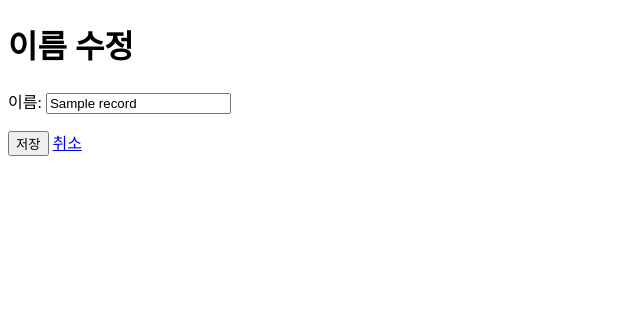
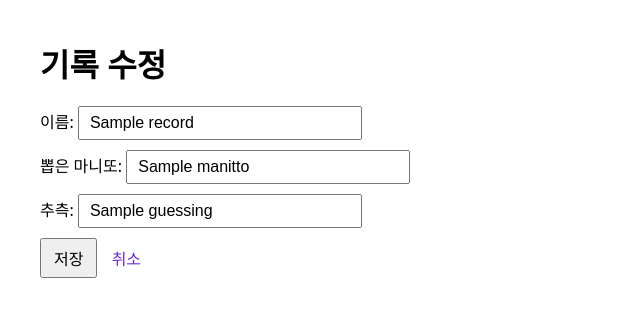
Before and after one commit to i89624356-web/secret-friend_info, a Flask app: template templates/edit.html in a window 1280 px wide. Shown: the top 317 px of the page, without its empty margins (0-640 px from the left). Run offline with Flask 3, Linux system fonts and the light colour scheme; the template is opened without the code that fills it: most values are stand-ins (such as "Sample title", 1, 10 or a date in 2020).

Commit message:
add modify function

```diff
--- a/app.py
+++ b/app.py
@@ -134,18 +134,26 @@ def admin():
 def edit(idx):
     records = load_data()
 
-    # 인덱스 범위 체크
+    # 인덱스 체크
     if idx < 0 or idx >= len(records):
         abort(404)
 
     record = records[idx]
 
     if request.method == "POST":
-        new_name = request.form.get("name", "").strip()
+        new_name = (request.form.get("name") or "").strip()
+        new_manitto = (request.form.get("manitto") or "").strip()
+        new_guessing = (request.form.get("guessing") or "").strip()
+
+        # 이름은 비어 있지 않을 때만 반영
         if new_name:
             record["name"] = new_name
-            save_all(records)
-        # 수정 후 /admin으로 이동
+
+        # 마니또 / 추측은 그대로 저장
+        record["manitto"] = new_manitto
+        record["guessing"] = new_guessing
+
+        save_all(records)
         return redirect(url_for("admin"))
 
     # GET: 수정 폼
--- a/templates/edit.html
+++ b/templates/edit.html
@@ -3,18 +3,60 @@
 
 <head>
     <meta charset="utf-8">
-    <title>이름 수정</title>
+    <title>기록 수정</title>
+    <style>
+        body {
+            font-family: system-ui, -apple-system, BlinkMacSystemFont, "Segoe UI", sans-serif;
+            margin: 40px;
+        }
+
+        h1 {
+            margin-bottom: 20px;
+        }
+
+        label {
+            display: block;
+            margin-bottom: 10px;
+        }
+
+        input[type="text"] {
+            padding: 6px 10px;
+            font-size: 1rem;
+            width: 260px;
+        }
+
+        button {
+            padding: 6px 12px;
+            font-size: 1rem;
+            cursor: pointer;
+        }
+
+        a {
+            margin-left: 10px;
+            text-decoration: none;
+            color: #6c2bd9;
+        }
+    </style>
 </head>
 
 <body>
-    <h1>이름 수정</h1>
+    <h1>기록 수정</h1>
 
     <form method="post">
-        <p>
-            <label>이름:
-                <input type="text" name="name" value="{{ record.name }}" required>
-            </label>
-        </p>
+        <label>
+            이름:
+            <input type="text" name="name" value="{{ record.name }}" required>
+        </label>
+
+        <label>
+            뽑은 마니또:
+            <input type="text" name="manitto" value="{{ record.manitto or '' }}">
+        </label>
+
+        <label>
+            추측:
+            <input type="text" name="guessing" value="{{ record.guessing or '' }}">
+        </label>
 
         <button type="submit">저장</button>
         <a href="{{ url_for('admin') }}">취소</a>
```
Also changed, not shown: templates/admin.html (+9 -10 lines).
